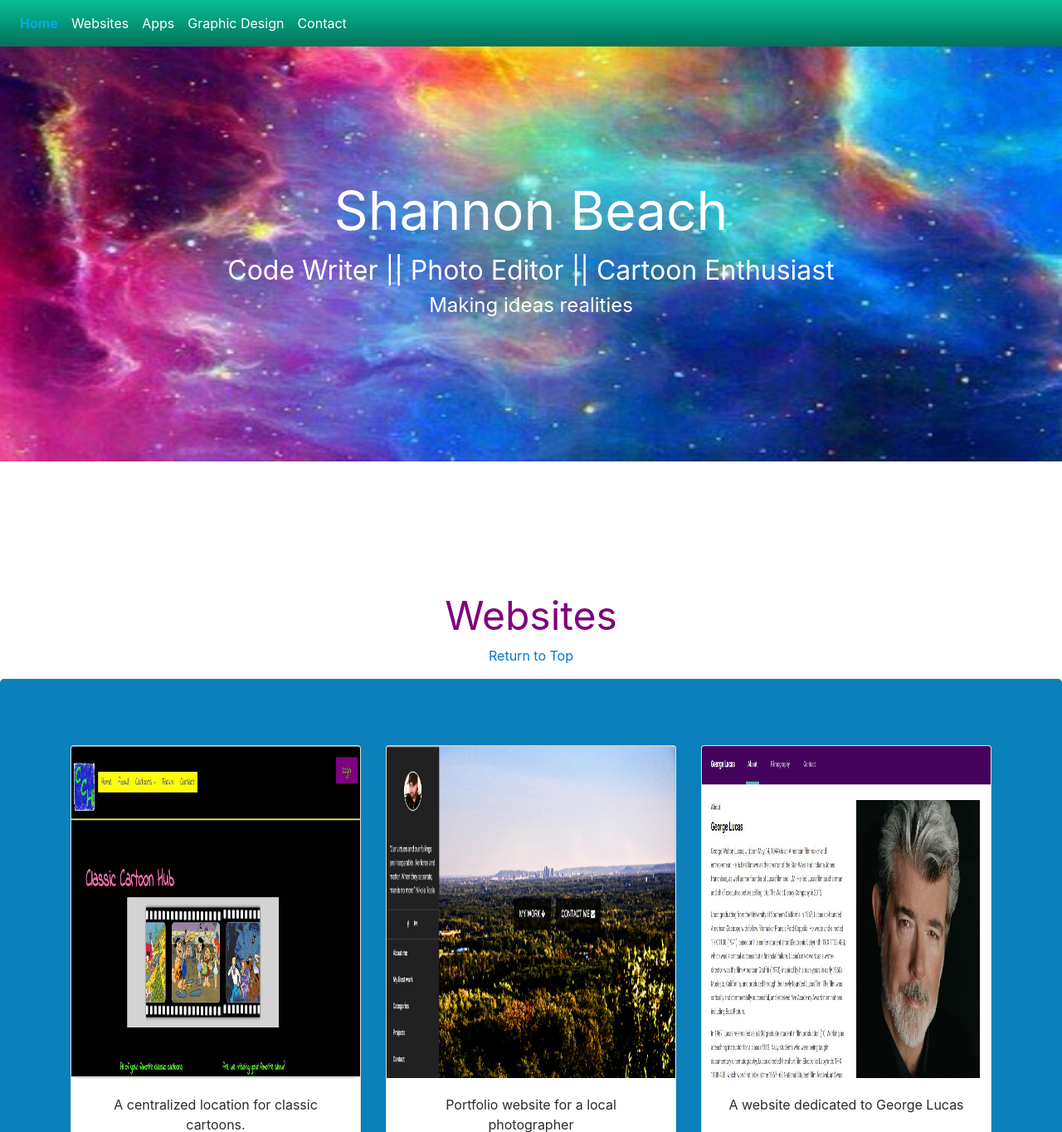
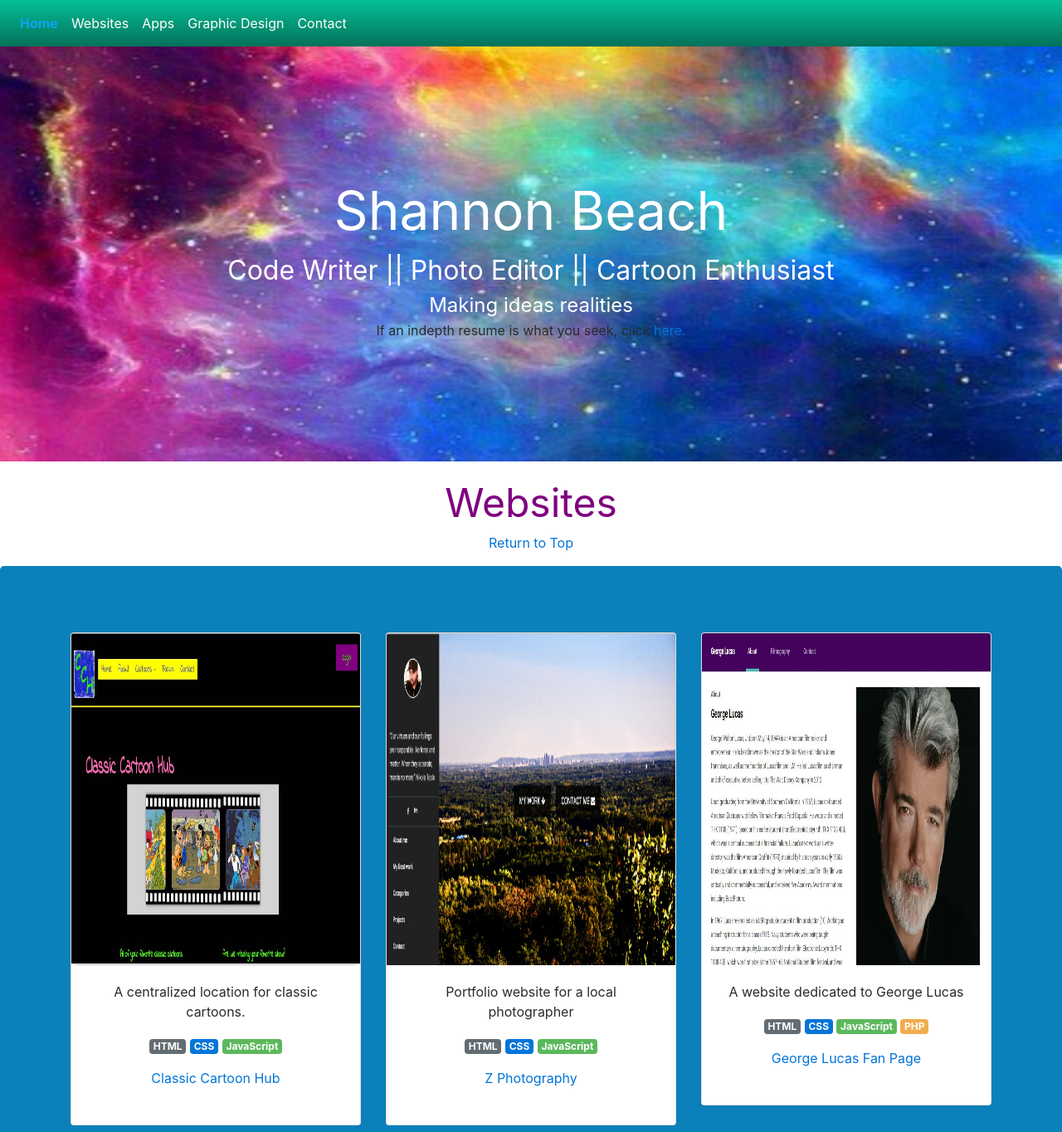
Before and after one commit to rainbow82/portfolio, a PHP site: page / in a window 1280 px wide. Shown: the top 1364 px of the page at 83% size. Run offline with PHP 8.4, Linux system fonts and the light colour scheme; some libraries are stand-ins or nearby versions.

Commit message:
added resume page with details

```diff
--- a/Portfolio Site/css/main.css
+++ b/Portfolio Site/css/main.css
@@ -1,4 +1,4 @@
-/* main styles for portfolio page */
+.5/* main styles for portfolio page */
 
 body{
     background-color: white;
@@ -7,6 +7,10 @@ body{
 header img{
     height: 500px;
     width: 100%;
+}
+
+header{
+    margin-bottom: 10em;
 }
 
 footer{
@@ -70,12 +74,9 @@ nav {
     font-size: 1.5em;
 }
 
-header{
-    margin-bottom: 20em;
-}
 
 .section_titles{
-    margin-top: 1em;
+    margin-top: .5em;
     color: purple;
     font-size: 3em;
     text-align: center;
--- a/Portfolio Site/index.html
+++ b/Portfolio Site/index.html
@@ -44,6 +44,7 @@
             <div class="name"> Shannon Beach</div>
             <div class="description">Code Writer || Photo Editor || Cartoon Enthusiast</div>
             <div class="tagLine">Making ideas realities</div>
+            <p class="text-center">If an indepth resume is what you seek, click <a href=resume.html>here.</a></p>
         </header>
 <!-- </header> -->
      <div class="section_titles"><a name="Websites">Websites</a><br /></div>
@@ -458,21 +459,6 @@ to larger images in a modal, or display some other way -->
   </div>
 </div>
 
-
-
-
-
-
-
-
-
-
-
-
-
-
-
-
 <script src="https://code.jquery.com/jquery-2.1.3.min.js"></script>
 <script src="bootstrap4/js/bootstrap.min.js"></script>
     <!-- <script src="js/functions.js"></script> -->
```
